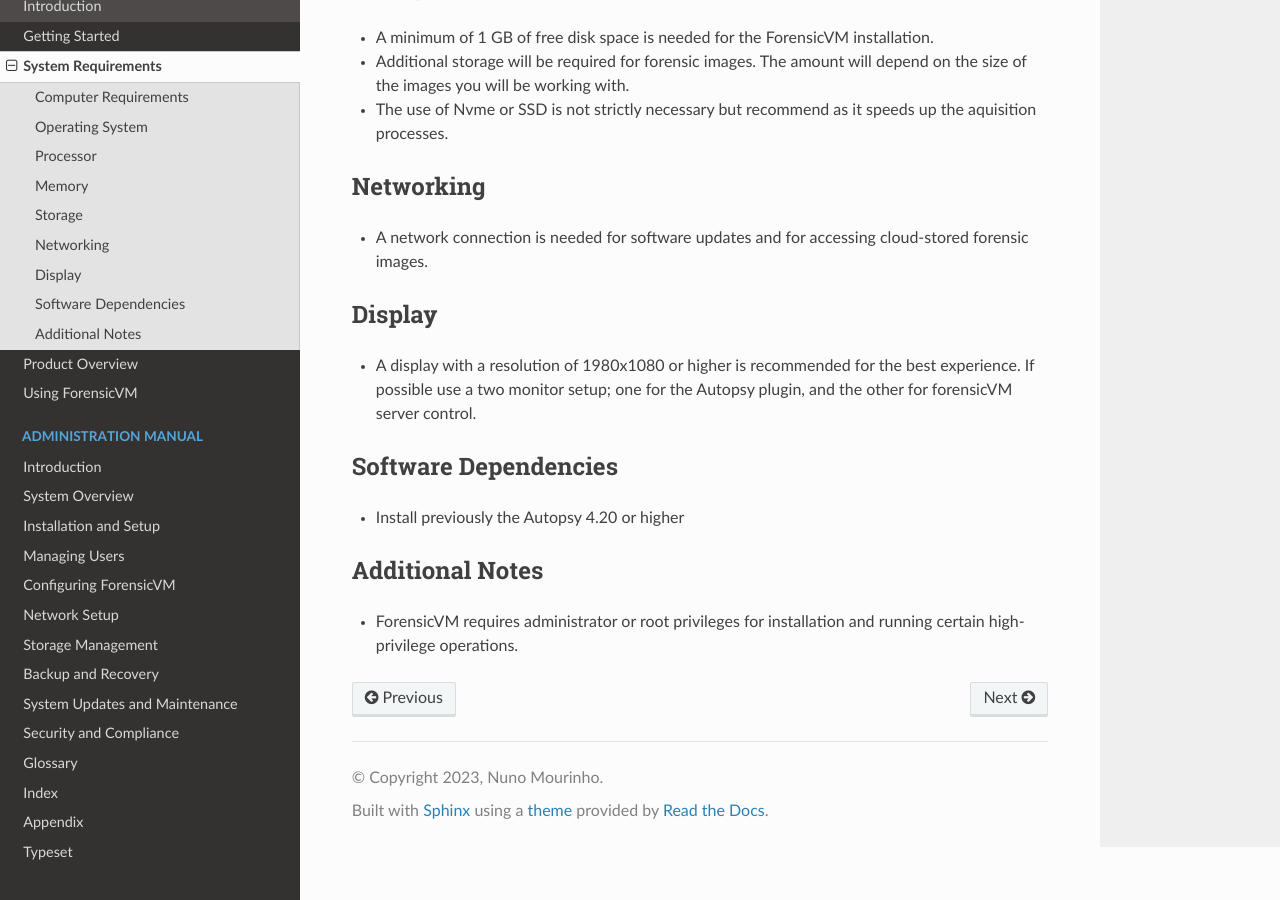
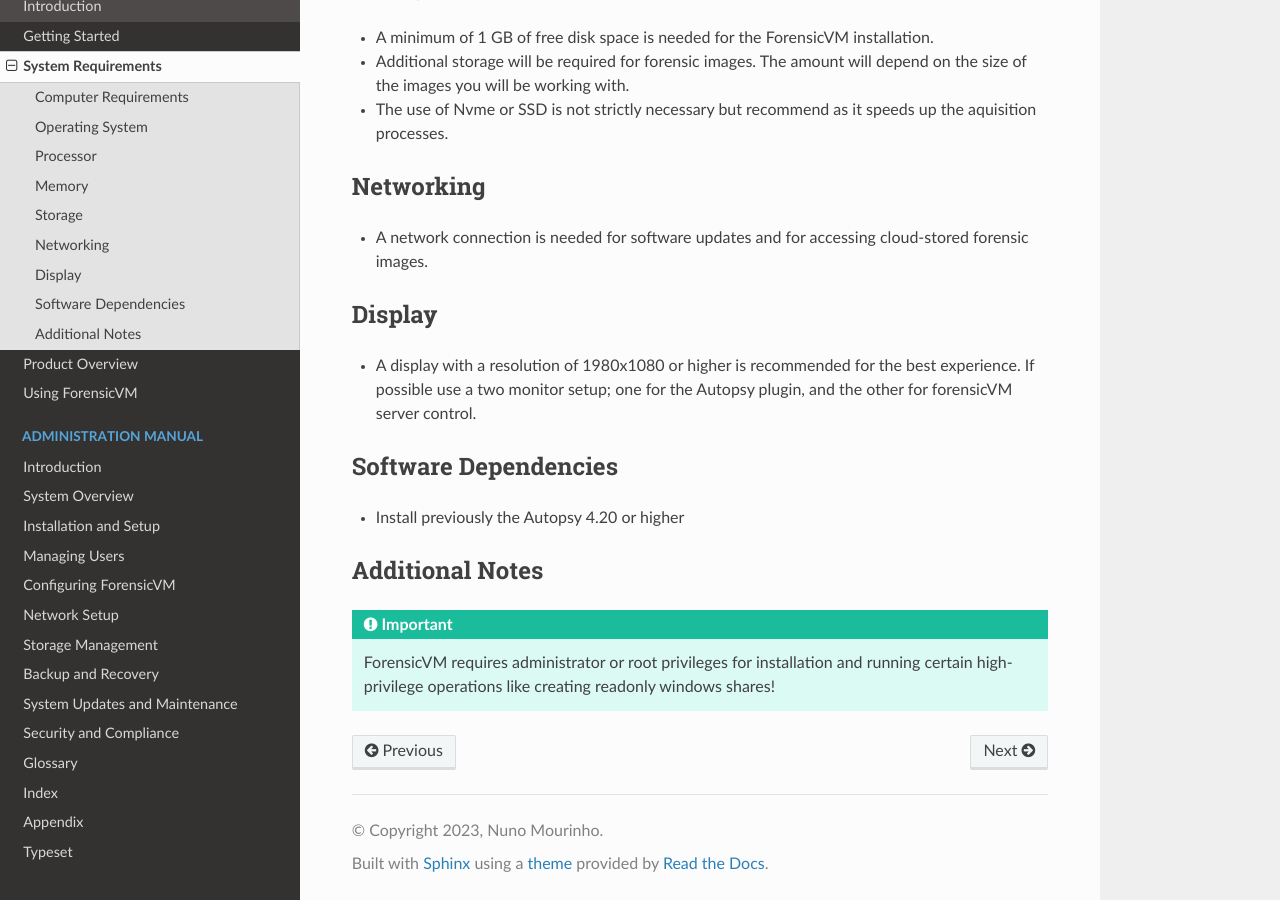
Before and after one commit to nunomourinho/ForensicVMServerAndClientDocs, a Sphinx documentation site: the page built from docs/user/system_requirements.rst, in a window 1280 px wide and 900 px high, scrolled down 726 px. Built offline with Sphinx 7.4.7 and the Read the Docs theme 2.0.0, drawn with Linux system fonts in a browser that asks for light colours; pages that are not in the unit, such as notebooks, are missing from menus.

Commit message:
Update system_requirements.rst

```diff
--- a/docs/user/system_requirements.rst
+++ b/docs/user/system_requirements.rst
@@ -53,4 +53,5 @@
 Additional Notes
 --------------------
 
-- ForensicVM requires administrator or root privileges for installation and running certain high-privilege operations.
+.. IMPORTANT::
+   ForensicVM requires administrator or root privileges for installation and running certain high-privilege operations like creating readonly windows shares!
```
